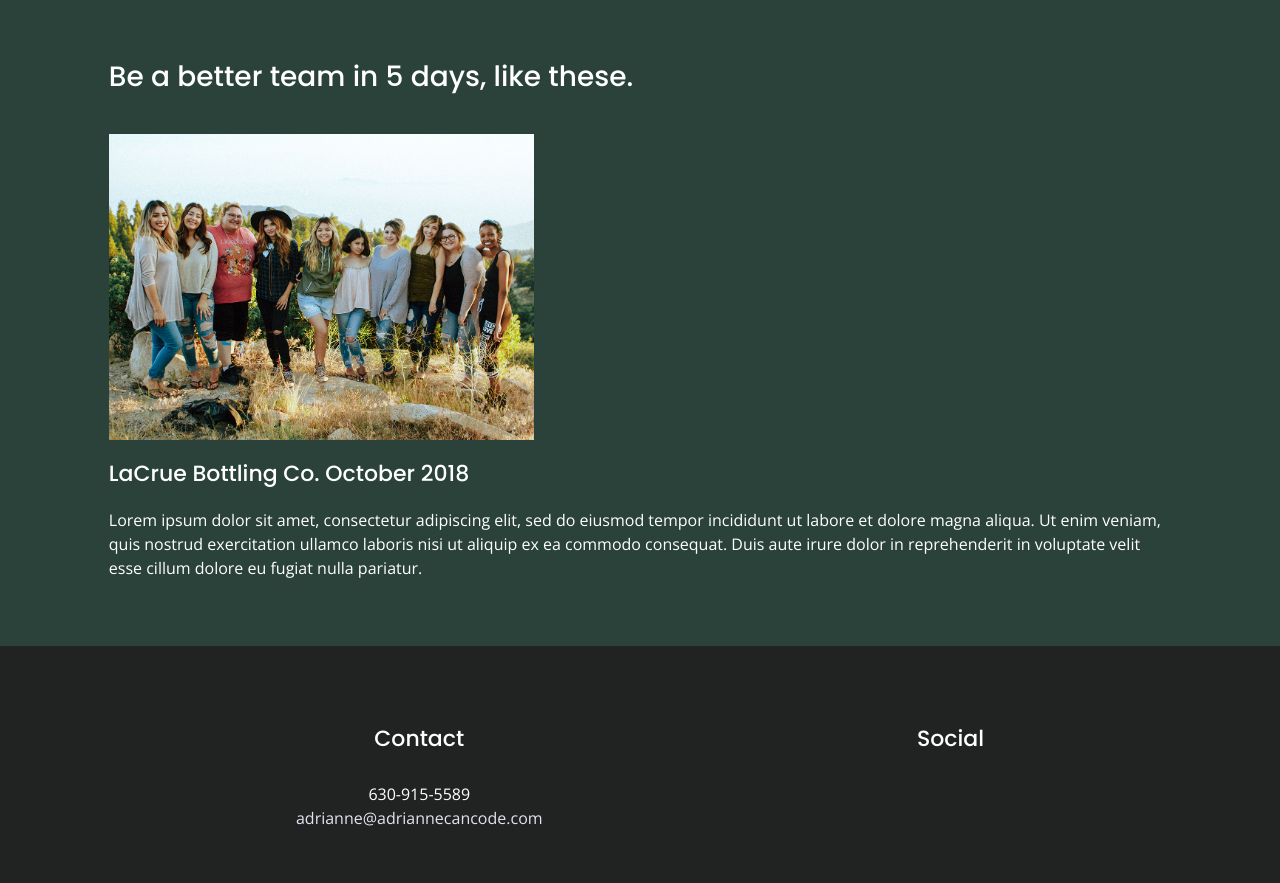
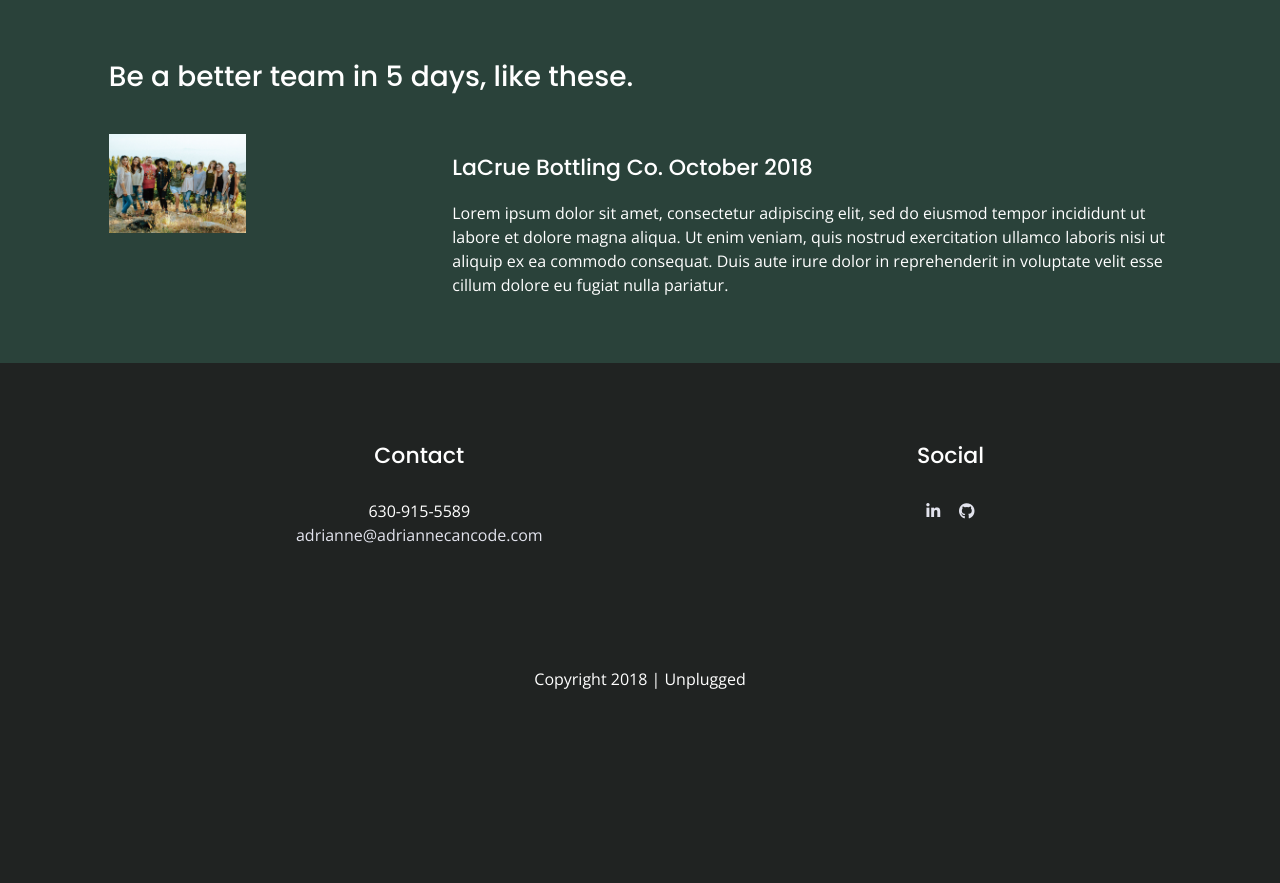
Before and after one commit to AdrianneKu/unplugged-retreat-ak, a website built with Parcel: page index.html in a window 1280 px wide. Shown: the part 1320-2203 px from the top of the page. After the commit the page ends 2031 px from the top, so only its background shows below. Built offline with nearby package versions, Linux system fonts and the light colour scheme.

Commit message:
Added font awesome script and icons to all pages

```diff
--- a/index.html
+++ b/index.html
@@ -106,10 +106,10 @@
   <section class="reviews">
     <div class="content-wrapper">
       <h2>Be a better team in 5 days, like these.</h2>
-      <figure>
-        <img src="img/omar-lopez-296944-unsplash.jpg" alt="unplugged logo">
-      </figure>
       <article>
+        <figure>
+          <img src="img/omar-lopez-296944-unsplash.jpg" alt="unplugged logo">
+        </figure>
         <div>
           <h3>LaCrue Bottling Co. October 2018</h3>
           <p>Lorem ipsum dolor sit amet, consectetur adipiscing elit, sed do eiusmod tempor incididunt ut labore et dolore magna aliqua. Ut enim veniam, quis nostrud exercitation ullamco laboris nisi ut aliquip ex ea commodo consequat. Duis aute irure dolor in reprehenderit in voluptate velit esse cillum dolore eu fugiat nulla pariatur.
@@ -137,10 +137,10 @@
         <h4>Social</h4>
         <div class="social-icons">
             <p>
-              <a href="https://www.linkedin.com/in/akuczynski3/" target="_blank"></a>
+              <a href="https://www.linkedin.com/in/akuczynski3/" target="_blank"><i class="fab fa-linkedin-in"></i></a>
             </p>
             <p>
-              <a href="https://github.com/AdrianneKu?tab=repositories" target="_blank"></a>
+              <a href="https://github.com/AdrianneKu?tab=repositories" target="_blank"><i class="fab fa-github"></i></a>
             </p>
         </div>
       </div>
```
Also changed, not shown: about/index.html (+9 -4 lines), faq/index.html (+7 -2 lines).
